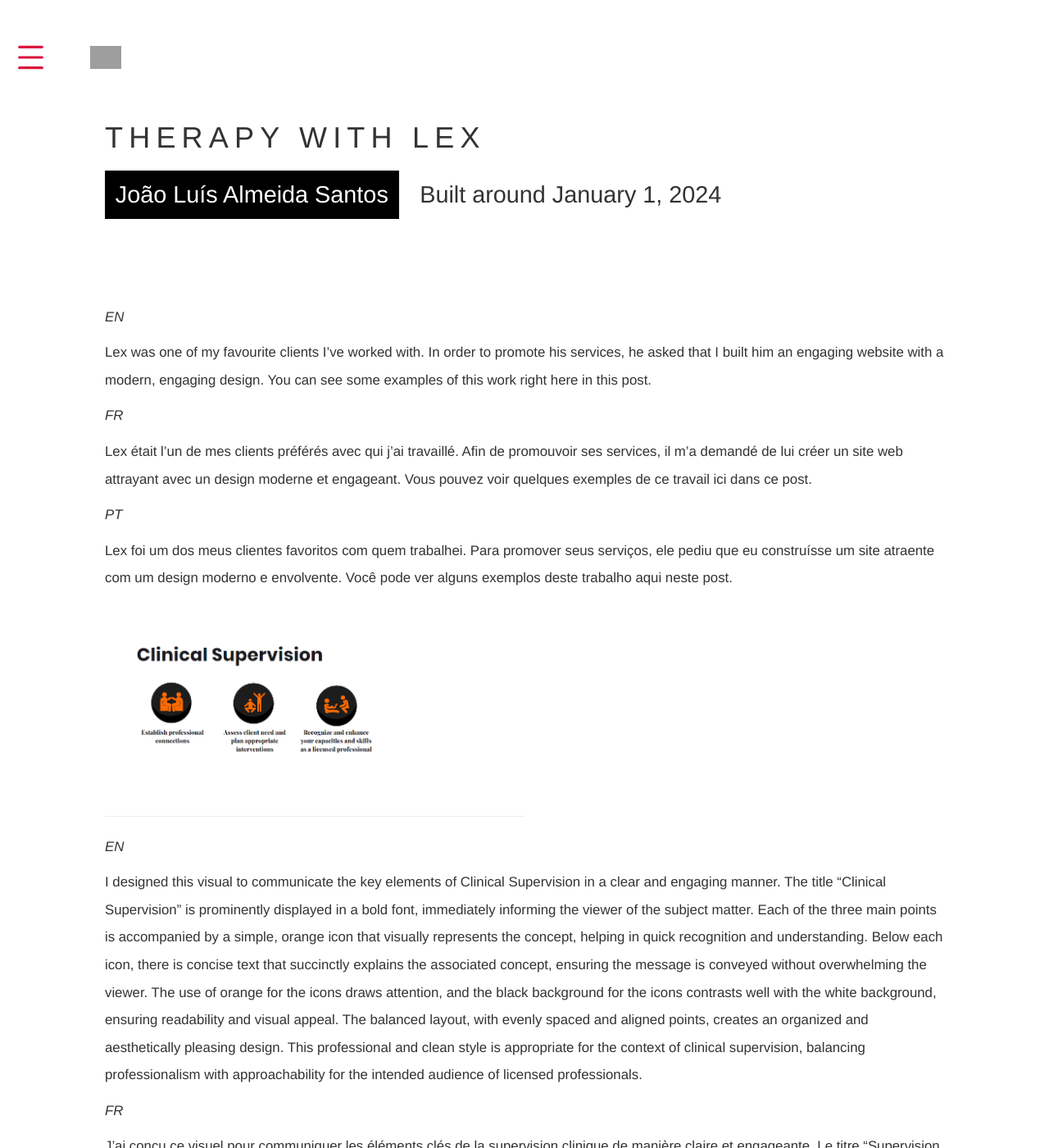
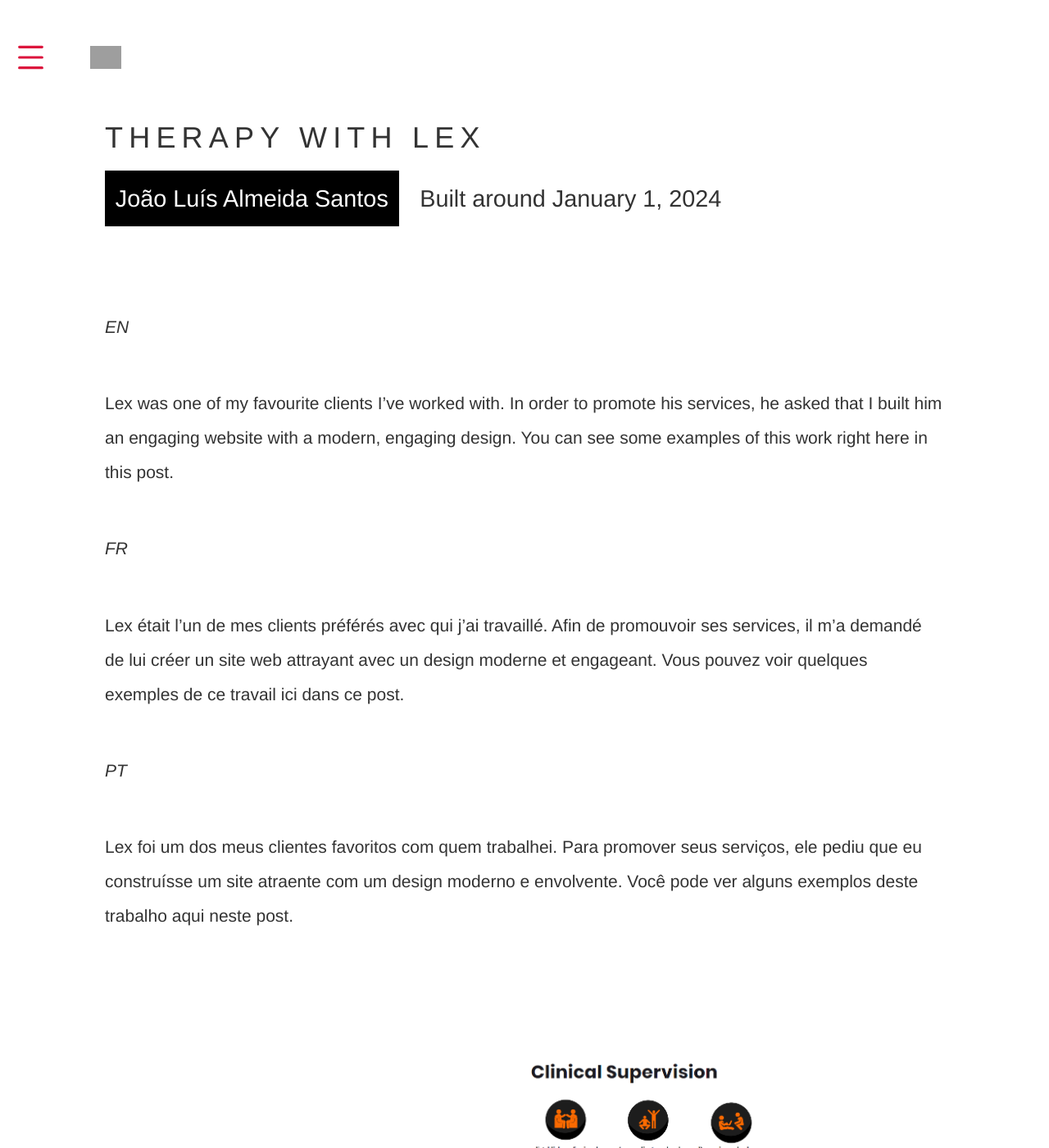
Before and after one commit to lyszt/lyszt.github.io, a Jekyll site: the page built from _posts/2024-1-1-Lex.md, in a window 1280 px wide and 1400 px high. Shown: the whole window at 82% size. Built offline with Jekyll 4.4.1, drawn with Linux system fonts in a browser that asks for light colours; grey boxes are pictures that could not be loaded.

Commit message:
Layout update, much neater

```diff
--- a/css/blogs/default.css
+++ b/css/blogs/default.css
@@ -60,9 +60,12 @@ h2 {
 }
 .post .entry {
   font-weight: normal;
-  font-size: 1.2em;
+  font-size: 1.5em;
   line-height: 2em;
   margin-bottom: 5%;
+}
+.post p {
+  margin-bottom: 5%
 }
 .post .entry a {
   color: black;
@@ -71,7 +74,8 @@ h2 {
   width: 80%;
 }
 .entry > p > img {
-  margin: 6% 0  6% 0;
+  margin: 10%;
+  float: right;
   width: 43%;
   display: block;
 }
```
Also changed, not shown: _posts/2021-8-5-Mactab.md (+1 -1 lines).
